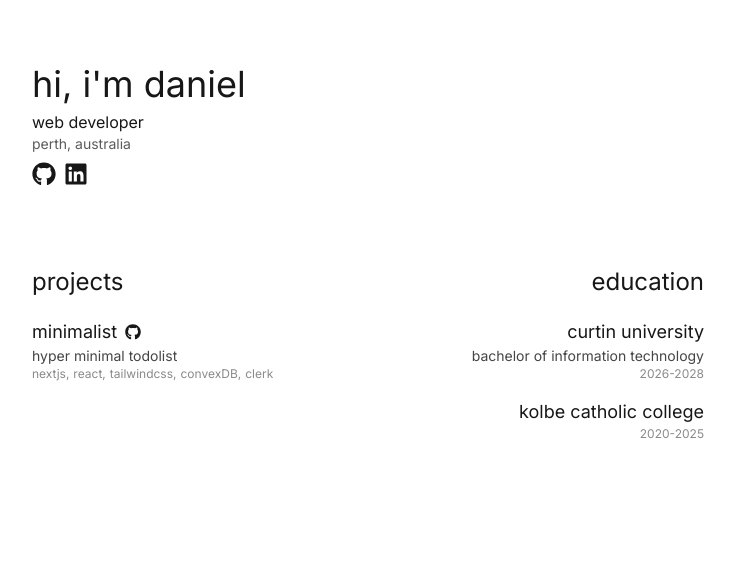
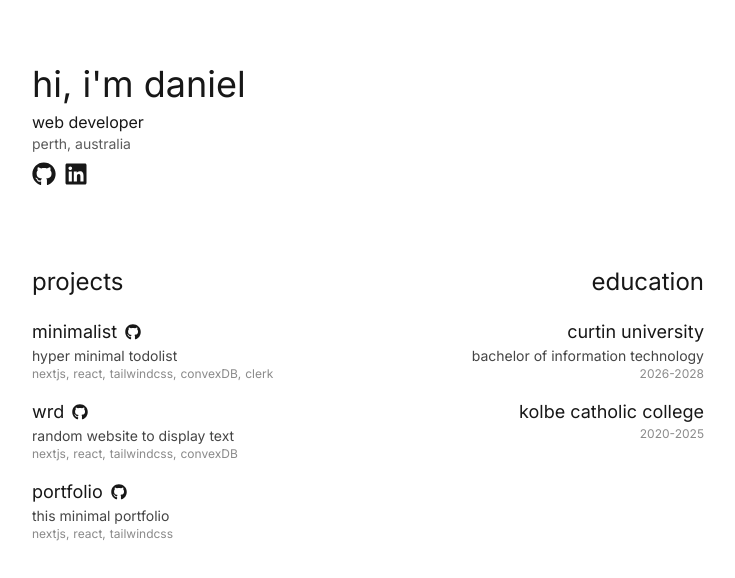
Before and after one commit to 2concrete/portfolio, a Next.js app: page / in a window 1280 px wide. Shown: the top 578 px of the page, without its empty margins (272-1007 px from the left). Built offline with nearby package versions, Linux system fonts and the light colour scheme; no server answers.

Commit message:
added some projects and polished loading with cat image

```diff
--- a/app/components/Projects.tsx
+++ b/app/components/Projects.tsx
@@ -6,24 +6,40 @@ const Projects = () => {
       title: "minimalist",
       description: "hyper minimal todolist",
       tags: ["nextjs", "react", "tailwindcss", "convexDB", "clerk"],
+      github: "https://github.com/2concrete/minimalist",
+      link: "https://minimalist.ws",
+    },
+    {
+      title: "wrd",
+      description: "random website to display text",
+      tags: ["nextjs", "react", "tailwindcss", "convexDB"],
+      github: "https://github.com/2concrete/wrd",
+      link: "https://wrd-hazel.vercel.app/",
+    },
+    {
+      title: "portfolio",
+      description: "this minimal portfolio",
+      tags: ["nextjs", "react", "tailwindcss"],
+      github: "https://github.com/2concrete/portfolio",
+      link: "https://concrete.codes",
     },
   ];
 
   return (
-    <div className="mb-10">
+    <div className="">
       <p className="text-2xl mb-5">projects</p>
       {projects.map((project) => {
         return (
-          <div key={project.title} className="flex justify-between">
+          <div key={project.title} className="flex justify-between mb-4">
             <div className="flex-col flex">
               <span className="flex items-center gap-2">
                 <a
-                  href="https://minimalist.ws"
+                  href={project.link}
                   className="text-lg hover:opacity-70 transition-all"
                 >
                   {project.title}
                 </a>
-                <a href="https://github.com/2concrete/minimalist-v2">
+                <a href={project.github}>
                   <FaGithub className="size-4 cursor-pointer hover:opacity-70 transition-all" />
                 </a>
               </span>
--- a/app/components/RandomCat.tsx
+++ b/app/components/RandomCat.tsx
@@ -2,7 +2,6 @@
 import Image from "next/image";
 import { AnimatePresence, motion } from "motion/react";
 import { useEffect, useState } from "react";
-import { AiOutlineLoading3Quarters } from "react-icons/ai";
 
 const RandomCat = () => {
   const apiKey = process.env.NEXT_PUBLIC_API_KEY;
@@ -18,18 +17,32 @@ const RandomCat = () => {
       const response = await fetch(`${apiUrl}?api_key=${apiKey}`);
       const data = await response.json();
       setImageUrl(data[0].url);
+      setTimeout(() => {
         setLoadingImage(false);
+      }, 1000);
     };
 
     getImage();
   }, [refresh, apiKey, apiUrl]);
+
+  useEffect(() => {
+    setImageLoaded(false);
+  }, [imageUrl]);
 
   if (imageUrl) {
     return (
       <div>
         {imageUrl && (
           <>
-            <div className="relative">
+            <div className="relative flex justify-center items-center border border-neutral-900 rounded-lg">
+              <AnimatePresence mode="wait">
+                <motion.div
+                  key={imageUrl}
+                  initial={{ opacity: 0 }}
+                  animate={{ opacity: imageLoaded ? 1 : 0 }} // ← Only fade in when loaded
+                  transition={{ duration: 0.3 }}
+                  exit={{ opacity: 0 }}
+                >
                   <Image
                     loading="eager"
                     src={imageUrl}
@@ -38,6 +51,7 @@ const RandomCat = () => {
                     width={300}
                     height={300}
                     preload={true}
+                    unoptimized
                     style={{
                       width: 250,
                       height: 250,
@@ -45,11 +59,23 @@ const RandomCat = () => {
                       borderRadius: 3,
                     }}
                   />
+                </motion.div>
+              </AnimatePresence>
+              <AnimatePresence mode="wait">
                 {loadingImage && (
-                <AiOutlineLoading3Quarters
-                  className={`${loadingImage && "animate-spin"} absolute bottom-2 left-2`}
-                />
+                  <motion.div
+                    key="loading-spinner"
+                    initial={{ opacity: 0 }}
+                    animate={{ opacity: 1 }}
+                    transition={{ duration: 0.5 }}
+                    exit={{ opacity: 0 }}
+                    className="absolute flex justify-center items-center"
+                  >
+                    <div className="rounded-full w-10 h-10 border-2 border-transparent border-t-neutral-700 border-r-neutral-700 border-b-neutral-700 animate-spin" />
+                  </motion.div>
                 )}
+              </AnimatePresence>
+
               <AnimatePresence>
                 {imageLoaded && (
                   <motion.button
@@ -59,7 +85,7 @@ const RandomCat = () => {
                     transition={{ duration: 0.3 }}
                     exit={{ opacity: 0 }}
                     whileHover={{ opacity: 0.7 }}
-                    className="cursor-pointer flex items-center gap-2 absolute right-0"
+                    className="cursor-pointer flex items-center gap-2 absolute right-0 -bottom-6"
                     type="button"
                     onClick={() => {
                       setRefresh(!refresh);
```
Also changed, not shown: 1 other file (tests, documents, lock files or other folders). Lines whose indentation alone changed are shown as unchanged.
